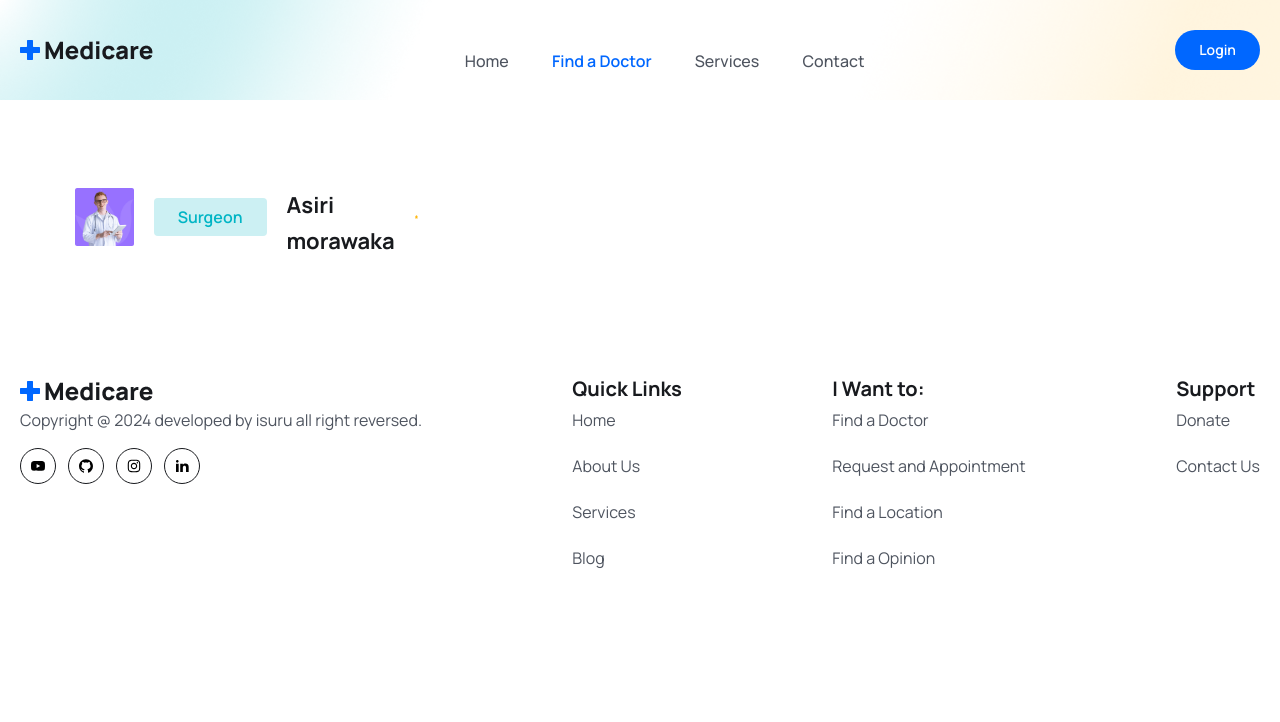
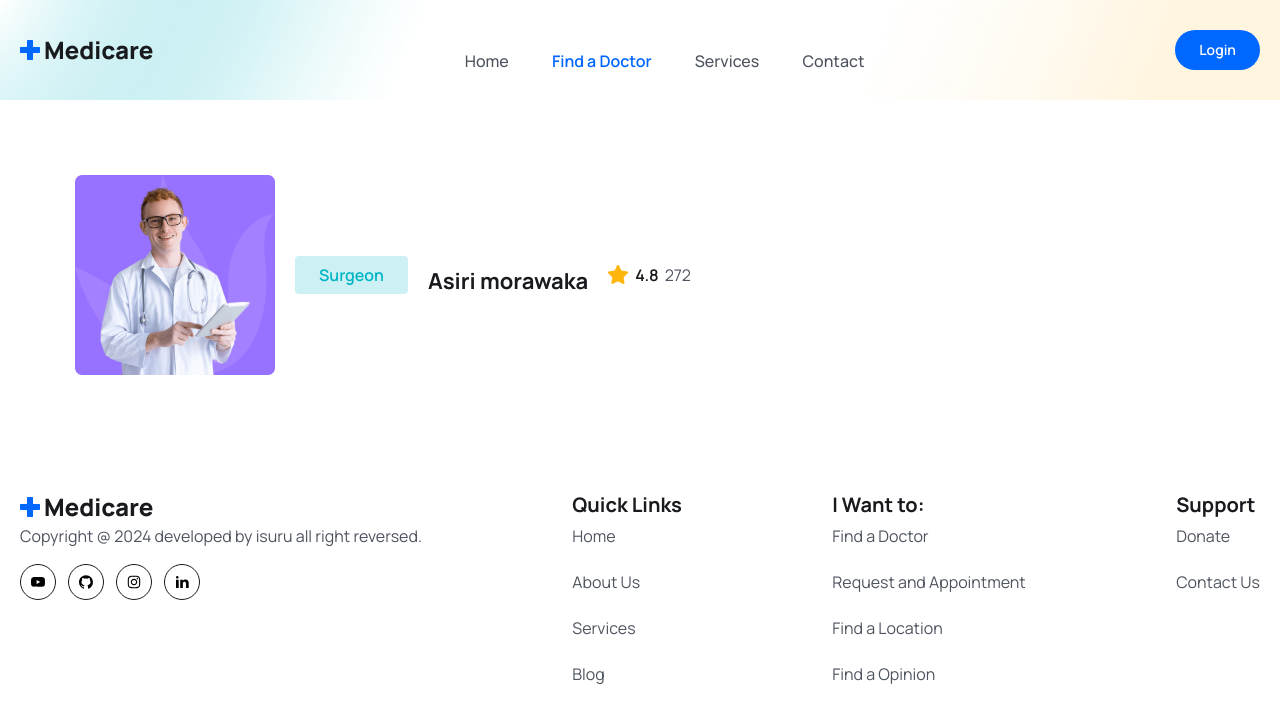
Before and after one commit to Isurulak1/Doctor_apoiment_bookingapp, a React (Vite) app in the folder frontend/: page /doctors/1 in a window 1280 px wide. Shown: the top 722 px of the page. Built offline with nearby package versions, Linux system fonts and the light colour scheme.

Commit message:
Update DoctorDetails.jsx

```diff
--- a/frontend/src/pages/Doctors/DoctorDetails.jsx
+++ b/frontend/src/pages/Doctors/DoctorDetails.jsx
@@ -7,6 +7,7 @@
     <section>
       <div className='max-w-[1170px] px-5 mx-auto'>
         <div className='grid md:grid-cols-3 gap-[50px]'>
+          <div className='md:col-span-2'>
           <div className='flex items-center gap-5'>
             <figure className='max-w-[200px] max-h-[200px]'>
               <img src={doctorImg} alt="" />
@@ -19,8 +20,12 @@
             </h3>
             <div className='flex items-center gap-[6px]'>
               <span className='flex items-center gap-[6px] text-[14px] leading-5 lg:text-[16px] lg:leading-7 font-semibold text-headingColor'>
-                <img src={starIcon} alt="" />
+                <img src={starIcon} alt="" />4.8
               </span>
+              <span className='text-[14px] leading-5 lg:text-[16px] lg:leading-7 font-[400] text-textColor'>
+                {272}
+              </span>
+            </div>
             </div>
           </div>
         </div>
```
